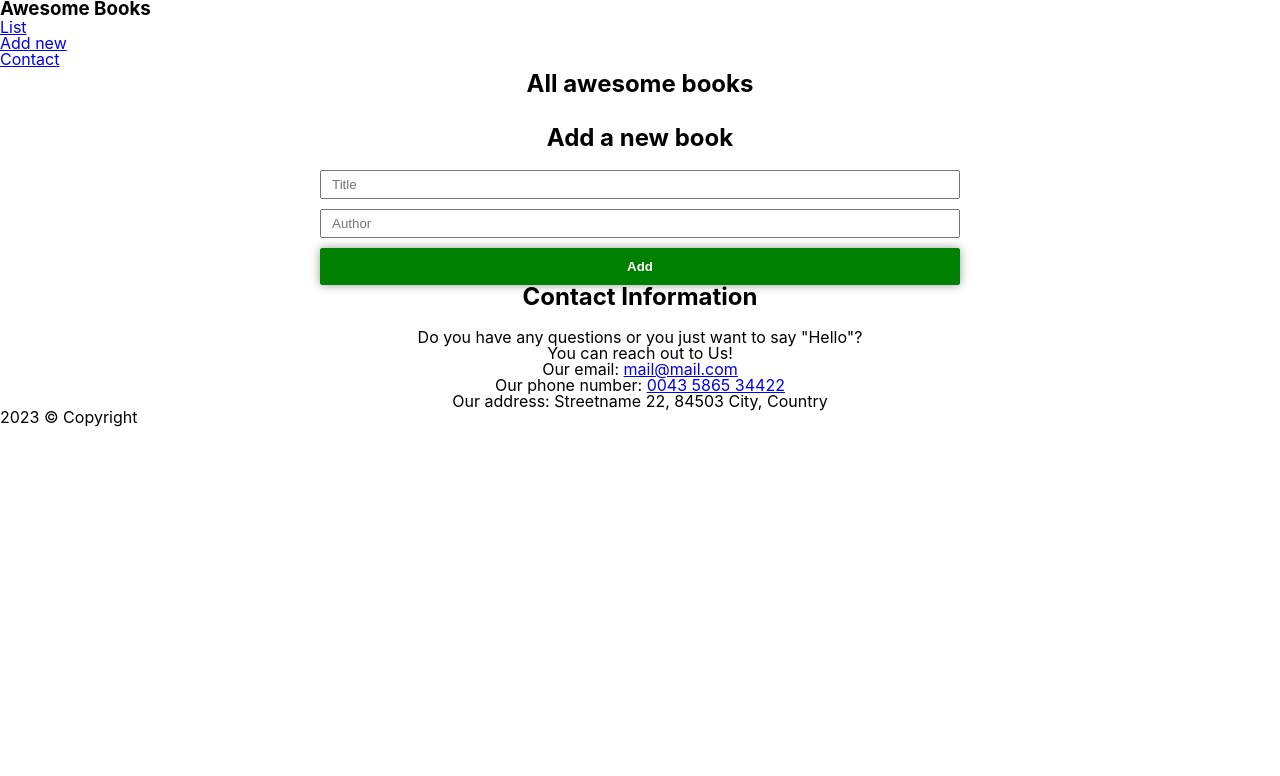
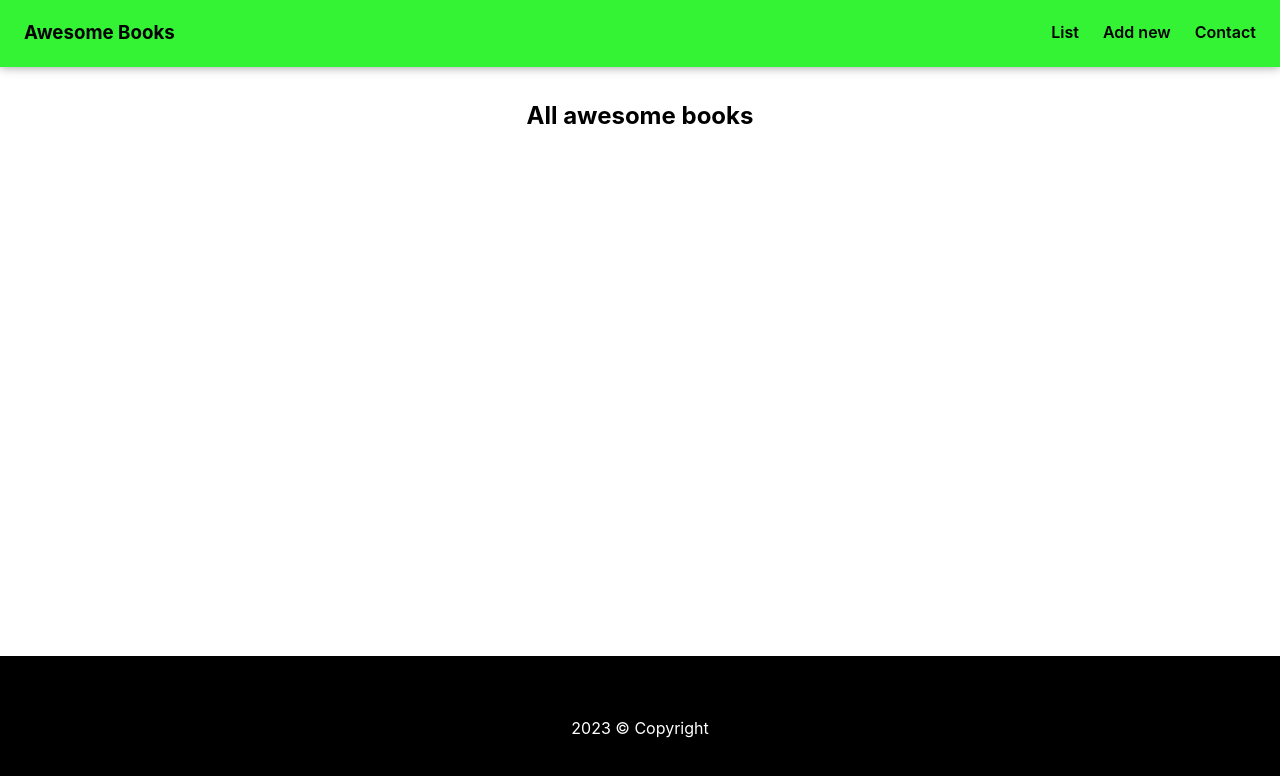
Before and after one commit to Gh-Reza/AwsomeBooks, a website with bundled scripts: page index.html in a window 1280 px wide. Built offline with nearby package versions, Linux system fonts and the light colour scheme.

Commit message:
Add styles to the header, cotact and footer

```diff
--- a/index.html
+++ b/index.html
@@ -8,11 +8,11 @@
     <title>Awesome books</title>
   </head>
   <body>
-    <header>
+    <header class="header">
       <h3>Awesome Books</h3>
 
       <nav>
-        <ul>
+        <ul class="menu">
           <li>
             <a href="#">List</a>
           </li>
@@ -34,7 +34,7 @@
         <ul class="library"></ul>
       </section>
 
-      <section class="add-book">
+      <section class="add-book hidden">
         <h2>Add a new book</h2>
 
         <form class="form">
@@ -46,10 +46,11 @@
         </form>
       </section>
 
-      <section class="contact">
+      <section class="contact hidden">
         <h2>
           Contact Information
         </h2>
+        <div class="contact-content">
 
           <p class="contact-info">
             Do you have any questions or you just want to say "Hello"?<br>
@@ -75,10 +76,11 @@
               Our address: Streetname 22, 84503 City, Country
             </li>
           </ul>
+        </div>
       </section>
     </main>
 
-    <footer>
+    <footer class="footer">
       <p>
         2023 &copy Copyright
       </p>
--- a/style.css
+++ b/style.css
@@ -2,6 +2,7 @@
   scroll-behavior: smooth;
   padding: 0;
   margin: 0;
+  text-decoration: none;
 }
 
 body {
@@ -18,6 +19,7 @@ li {
 .container {
   text-align: center;
   padding-top: 5px;
+  margin-top: 32px;
 }
 
 .book {
@@ -76,3 +78,61 @@ input {
   font-weight: bold;
   box-shadow: 0 0 10px rgba(0, 0, 0, 0.4);
 }
+
+.header {
+  display: flex;
+  justify-content: space-between;
+  padding: 24px;
+  background-color: rgb(52, 242, 52);
+  box-shadow: 0 0 10px rgba(0, 0, 0, 0.404);
+}
+
+.menu {
+  display: flex;
+  justify-content: space-between;
+  gap: 24px;
+}
+
+.menu a {
+  text-decoration: none;
+  color: black;
+  font-weight: 600;
+}
+
+.hidden {
+  display: none;
+}
+
+.contact {
+  width: 50%;
+  margin: 0 auto;
+}
+
+.contact-content {
+  text-align: left;
+  margin-top: 64px;
+}
+
+.contact-details {
+  margin-top: 24px;
+}
+
+.contact-details li {
+  list-style: disc;
+  margin-left: 54px;
+  margin-top: 12px;
+}
+
+.footer {
+  position: absolute;
+  bottom: 0;
+  left: 0;
+  padding: 64px 0;
+  width: 100%;
+  background-color: black;
+  color: #fff;
+}
+
+.footer p {
+  text-align: center;
+}
```
Lines whose indentation alone changed are shown as unchanged.
